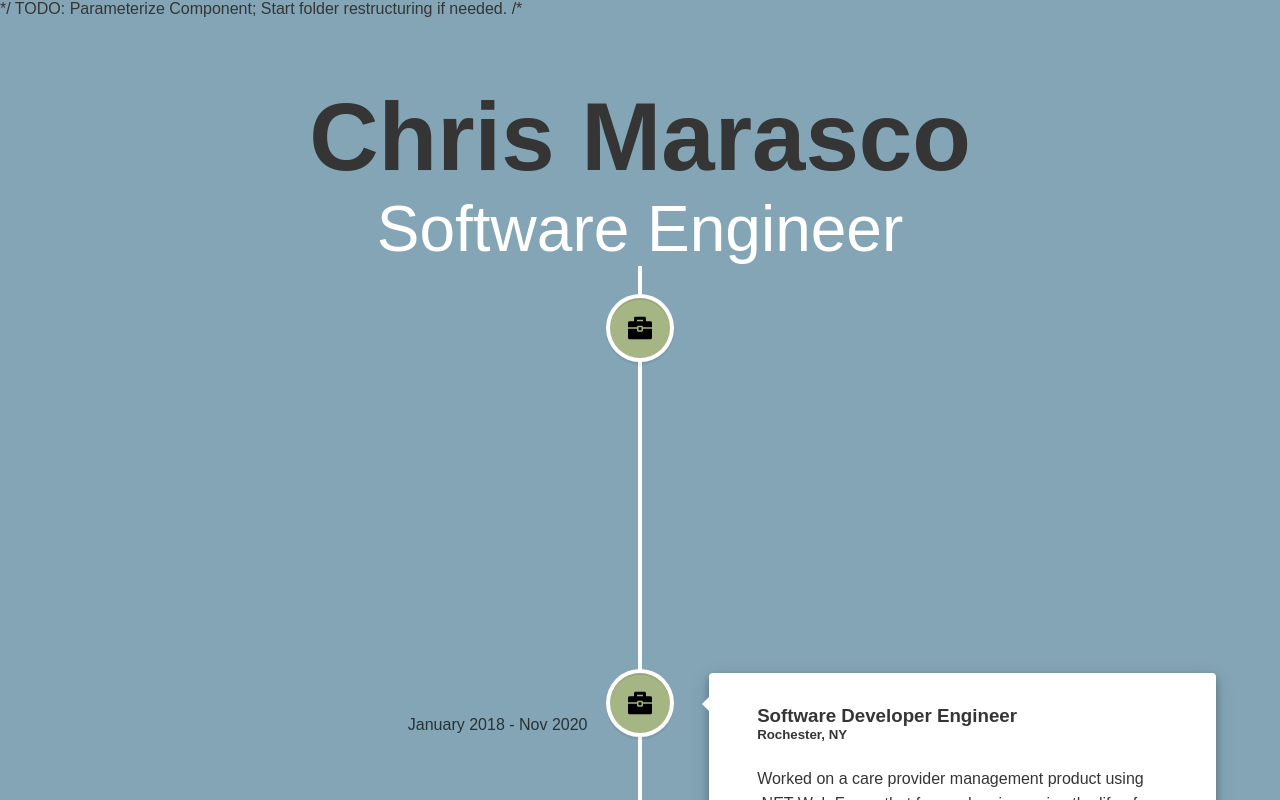
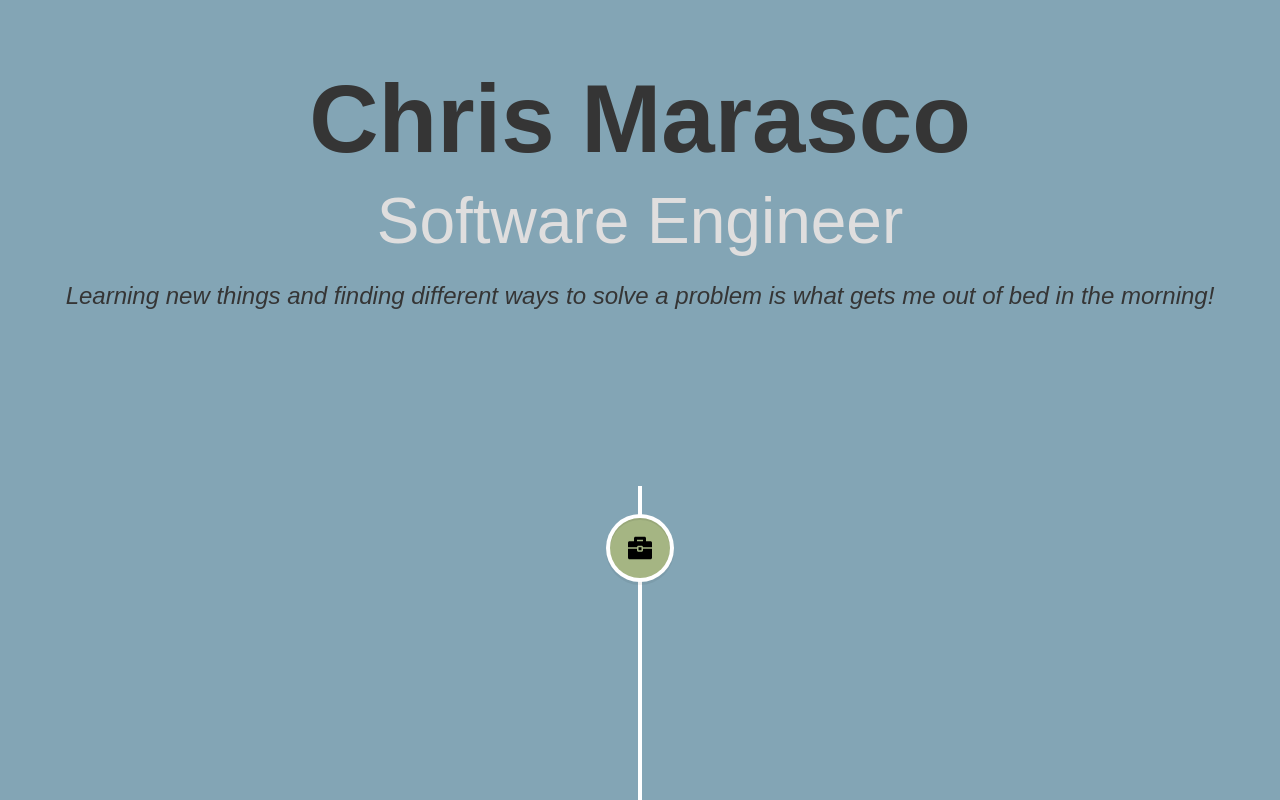
Before and after one commit to Chris-Marasco/resume-portfolio, a React (Create React App) app in the folder resume/: page / in a window 1280 px wide. Shown: the top 800 px of the page. Built offline with nearby package versions, Linux system fonts and the light colour scheme.

Commit message:
Added bio

```diff
--- a/resume/src/Resume.css
+++ b/resume/src/Resume.css
@@ -19,19 +19,27 @@ body {
 
 .resume-header{
   text-align: center;
+  margin-bottom: 11em;
 }
 .resume-header h1{
   font-size: 6em;
   text-align: center;
   font-family: "Bebas Neue", sans-serif;
-  margin-bottom: 0;
+  margin-bottom: .1em;
 }
 
 .resume-sub-title{
-  margin: 0.01em;
+  margin-top: 2em;
+  margin-bottom: 2.3em;
   font-size: 4em;
-  color:white;
+  color:rgb(223, 222, 222);
 }
+.resume-bio{
+  font-size:1.1em;
+  margin-top:1em;
+  font-style:italic;
+}
+
 .Resume {
   text-align: center;
 }
--- a/resume/src/Resume.tsx
+++ b/resume/src/Resume.tsx
@@ -19,7 +19,7 @@ function Resume() {
 
   return (
     <div>
-      {'*/ TODO:  Parameterize Component; Start folder restructuring if needed. /*'}
+      {/* TODO:  Parameterize Component; Start folder restructuring if needed. */}
       <ResumeHeader></ResumeHeader>
       <VerticalTimeline>
         {
--- a/resume/src/ResumeHeader.js
+++ b/resume/src/ResumeHeader.js
@@ -7,7 +7,8 @@ export default class ResumeHeader extends Component
       <div className="resume-header">
         <h1 className="resume-main-title">Chris Marasco</h1>
         <span className="resume-sub-title">Software Engineer</span>
-        {/*TODO: Make/style better description <p>Learning new things and finding different ways to solve a problem is what gets me out of bed in the morning!</p> */}
+        {/*TODO: Make/style better description <p></p> */}
+        <p className="resume-bio">Learning new things and finding different ways to solve a problem is what gets me out of bed in the morning!</p>
       </div>
     );
   }
```
